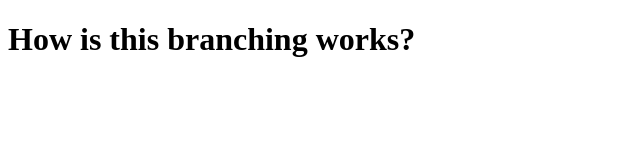
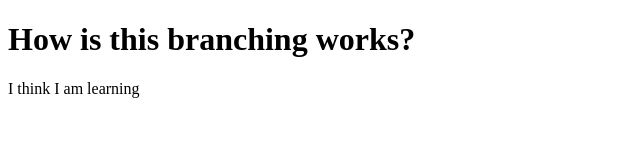
Before and after one commit to gitForTeamWork/gitBranches, a plain HTML site: page index.html in a window 1280 px wide. Shown: the whole page, without its empty margins (0-640 px from the left). Drawn offline with Linux system fonts and the light colour scheme.

Commit message:
add paragraph to the index.html

```diff
--- a/index.html
+++ b/index.html
@@ -7,5 +7,6 @@
 </head>
 <body>
   <h1>How is this branching works?</h1>
+  <p>I think I am learning</p>
 </body>
 </html>
```
